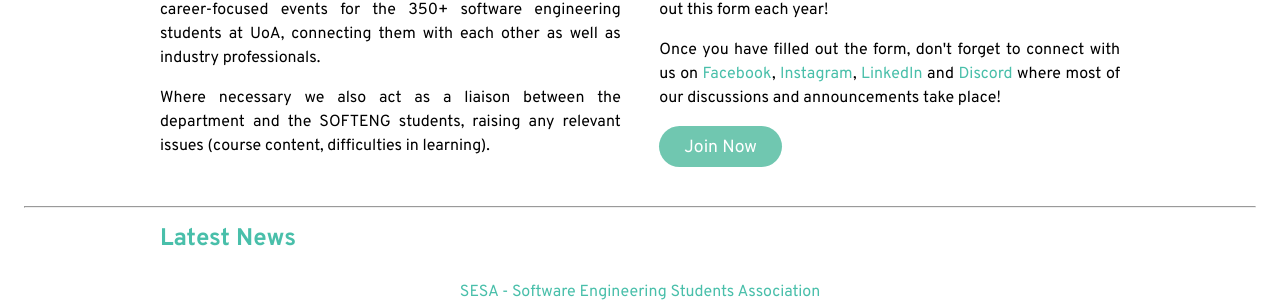
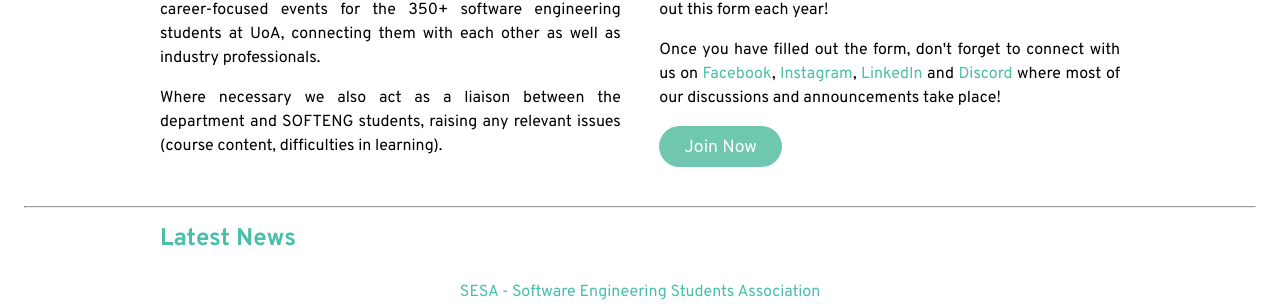
Before and after one commit to sesauoa/ausesa.github.com, a Jekyll site: the page built from index.html, in a window 1280 px wide. Shown: the part 1345-1649 px from the top of the page. Built offline with Jekyll 4.4.1, drawn with Linux system fonts in a browser that asks for light colours; nearby versions of some CDN libraries.

Commit message:
typo in about us Changed FB name for embedded widget

```diff
--- a/index.html
+++ b/index.html
@@ -90,7 +90,7 @@
                 industry professionals.
               </p>
               <p>
-                Where necessary we also act as a liaison between the department and the SOFTENG students, raising any
+                Where necessary we also act as a liaison between the department and SOFTENG students, raising any
                 relevant issues (course content, difficulties in learning).
               </p>
             </section>
@@ -123,7 +123,7 @@
             <!-- Embedded Facebook Feed -->
             <div id="fb-root"></div>
             <script async defer crossorigin="anonymous" src="https://connect.facebook.net/en_GB/sdk.js#xfbml=1&version=v19.0" nonce="8jRuty4D"></script>
-            <div class="fb-page" data-href="https://www.facebook.com/uoa.sesa" data-tabs="true, timeline" data-width="500" data-height="" data-small-header="false" data-adapt-container-width="true" data-hide-cover="false" data-show-facepile="true"><blockquote cite="https://www.facebook.com/uoa.sesa" class="fb-xfbml-parse-ignore"><a href="https://www.facebook.com/uoa.sesa">SESA - Software Engineering Students Association</a></blockquote>
+            <div class="fb-page" data-href="https://www.facebook.com/sesa.uoa" data-tabs="true, timeline" data-width="500" data-height="" data-small-header="false" data-adapt-container-width="true" data-hide-cover="false" data-show-facepile="true"><blockquote cite="https://www.facebook.com/uoa.sesa" class="fb-xfbml-parse-ignore"><a href="https://www.facebook.com/uoa.sesa">SESA - Software Engineering Students Association</a></blockquote>
           </div>
         </div>
       </section>
--- a/news/index.html
+++ b/news/index.html
@@ -8,6 +8,6 @@
     <!-- Embedded Facebook Feed -->
     <div id="fb-root"></div>
     <script async defer crossorigin="anonymous" src="https://connect.facebook.net/en_GB/sdk.js#xfbml=1&version=v19.0" nonce="8jRuty4D"></script>
-    <div class="fb-page" data-href="https://www.facebook.com/uoa.sesa" data-tabs="true, timeline" data-width="500" data-height="" data-small-header="false" data-adapt-container-width="true" data-hide-cover="false" data-show-facepile="true"><blockquote cite="https://www.facebook.com/uoa.sesa" class="fb-xfbml-parse-ignore"><a href="https://www.facebook.com/uoa.sesa">SESA - Software Engineering Students Association</a></blockquote></div></section>
+    <div class="fb-page" data-href="https://www.facebook.com/sesa.uoa" data-tabs="true, timeline" data-width="500" data-height="" data-small-header="false" data-adapt-container-width="true" data-hide-cover="false" data-show-facepile="true"><blockquote cite="https://www.facebook.com/uoa.sesa" class="fb-xfbml-parse-ignore"><a href="https://www.facebook.com/uoa.sesa">SESA - Software Engineering Students Association</a></blockquote></div></section>
   </div>
 </section>
```
